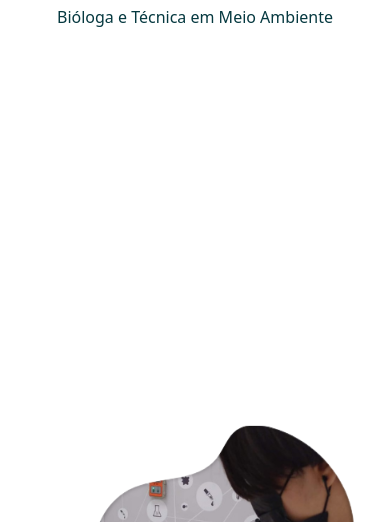
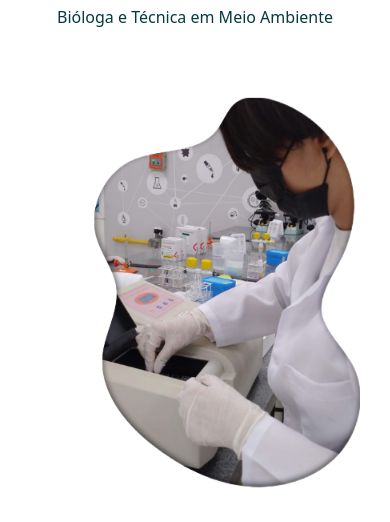
Before and after one commit to vivski/portfoliorafa, a website: page index.html in a window 390 px wide. Shown: the part 301-823 px from the top of the page. Drawn offline with Linux system fonts and the light colour scheme.

Commit message:
.teste responsividade

```diff
--- a/index.html
+++ b/index.html
@@ -61,10 +61,10 @@
     <!-- fim do container de perfil -->
     <!-- seção sobre -->
     <div class="sobre-mim">
+      <div class="icone-sobre">
+        <img src="images/icone-sobre.png" alt="icone-sobre">
+      </div>
       <div class="textos justify-content-center">
-        <div class="icone-sobre">
-          <img src="images/icone-sobre.png" alt="icone-sobre">
-        </div>
         <h1>Sobre mim</h1>
         <p>Olá! me chamo Rafaela, acabei de me formar em biologia pela FMU e tive a oportunidade de estagiar no museu
           de zoologia da USP. Durante esse período aprendi a lidar com coleções, identificar espécies e realizar pesquisas.
--- a/scss/sections/_sobremim.scss
+++ b/scss/sections/_sobremim.scss
@@ -2,18 +2,6 @@
 @use '../components/mixins' as *;
 
 .sobre-mim{
-
-@media (max-width: 768px) {
-    flex-direction: column; // Alinha os itens em coluna em dispositivos menores
-    text-align: center; // Centraliza o texto no modo de coluna
-
-    .icone-sobre {
-        margin-bottom: 1rem; // Adiciona espaço abaixo da imagem
-    }
-}
-}
-// --- teste
-.sobre-mim {
     padding-right: 40px;
     padding-top: 360px;
     column-count: 2;
@@ -22,7 +10,32 @@
     columns: 2 450px;
     // column-rule: 3px solid #333;
     column-gap: 3rem;
+
+@media (max-width: 768px) {
+    padding-right: 1rem;
+    padding-top: 2rem;
+
+    .icone-sobre {
+    margin-bottom: 1rem; // Adiciona espaço abaixo da imagem
+    flex-direction: column;
+    }
+    img{
+        width: 200px;
+        height: auto;
+    }
 }
+}
+// --- teste
+// .sobre-mim {
+//     padding-right: 40px;
+//     padding-top: 360px;
+//     column-count: 2;
+//     // column-width: 250px;
+//     text-align: center;
+//     columns: 2 450px;
+//     // column-rule: 3px solid #333;
+//     column-gap: 3rem;
+// }
 
 .sobre-mim h1 {
     margin-top: 0;
```
Also changed, not shown: assets/css/style.css, 1 other file.
